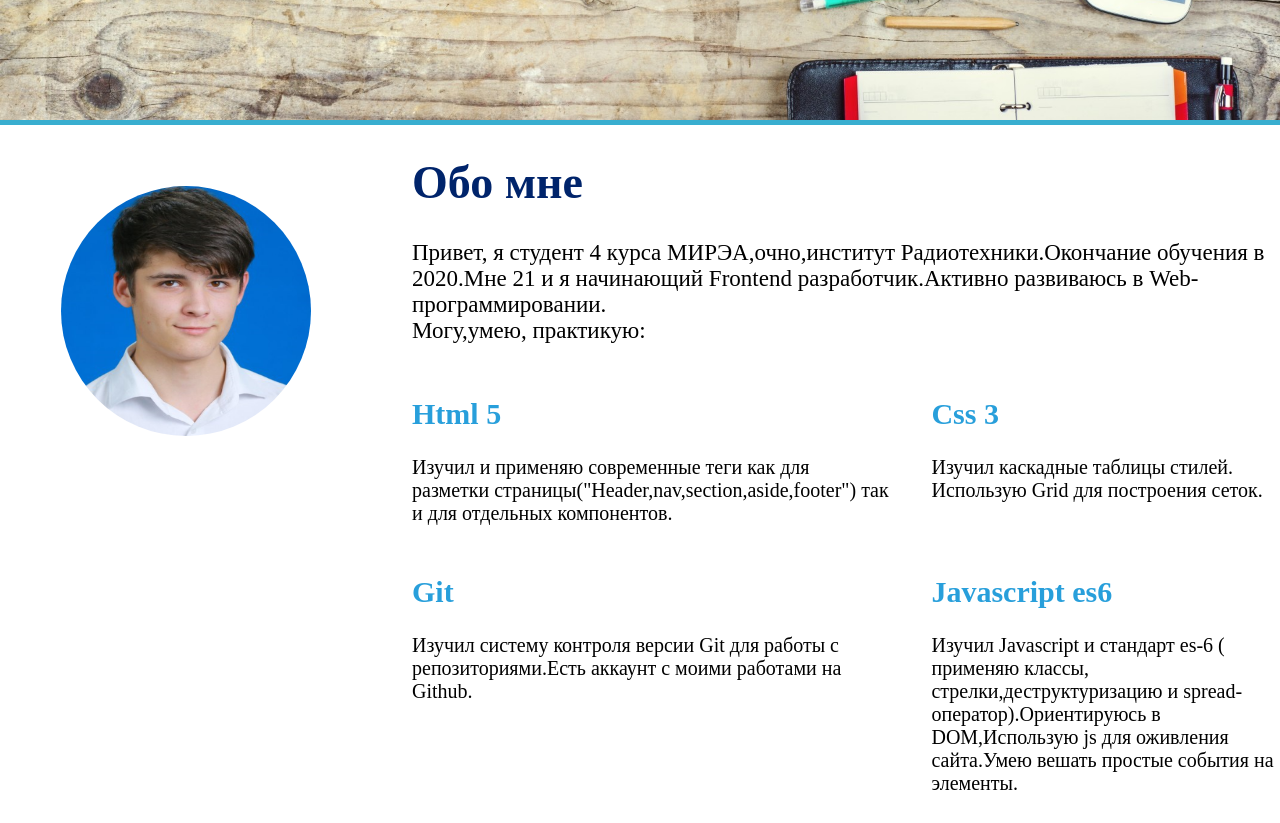
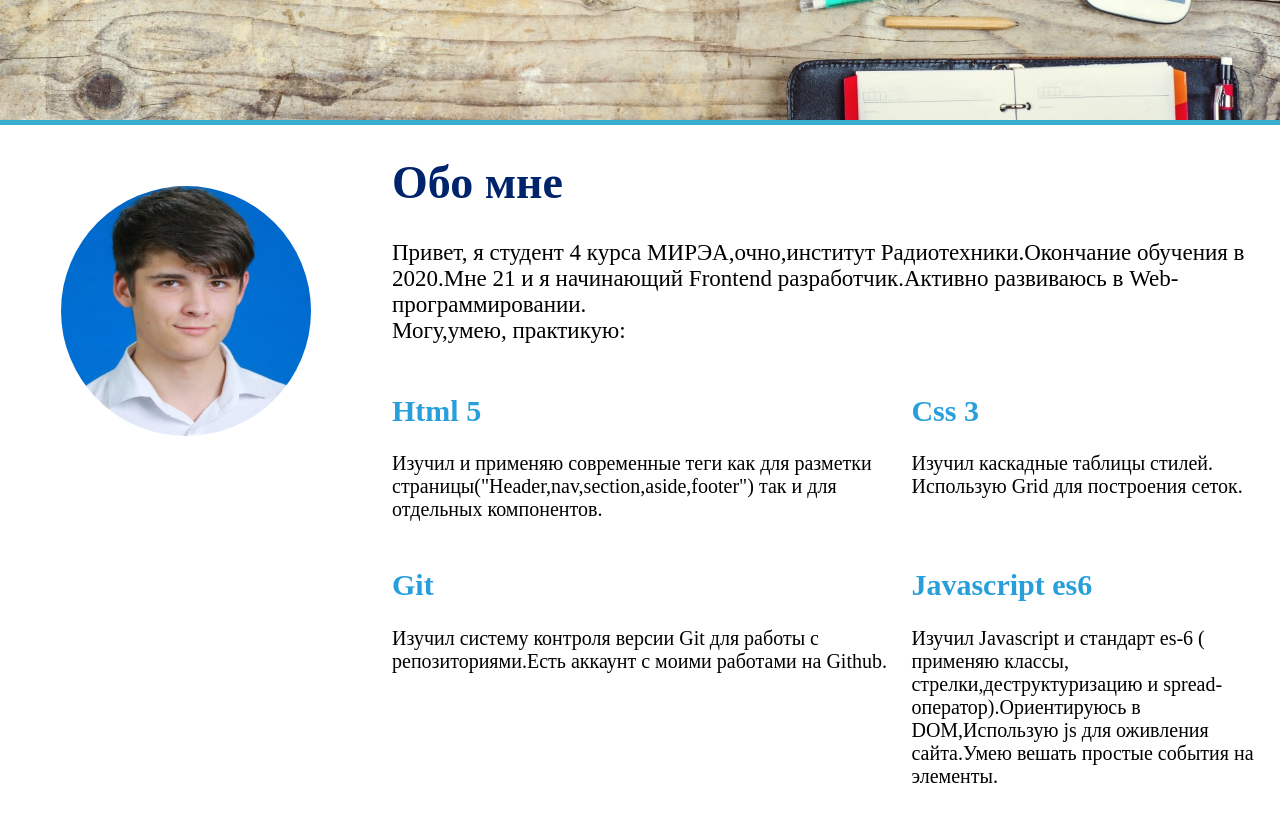
Before and after one commit to lchipl/lchipl.github.io, a plain HTML site: page index.html in a window 1280 px wide. Shown: the part 580-1403 px from the top of the page. Drawn offline with Linux system fonts and the light colour scheme; a script that the page names is missing.

Commit message:
Update grid.css

```diff
--- a/grid.css
+++ b/grid.css
@@ -28,9 +28,15 @@ body{
 	grid-template-areas: 'photo 		me 			me'
 					     'photo 		html 		css'
 						 '. 			git		js'
+						 '.				.			.'
+						 '.				.			.'
+						 '.				.			.'
+						 '.				.			.'
+						 '.				.			.'
+						 '.				.			.'
 						 '.				.			.';
 
-	grid-column-gap:40px;
+	grid-column-gap:20px;
 	font-size:20px;
 }
 .about h1{
```
